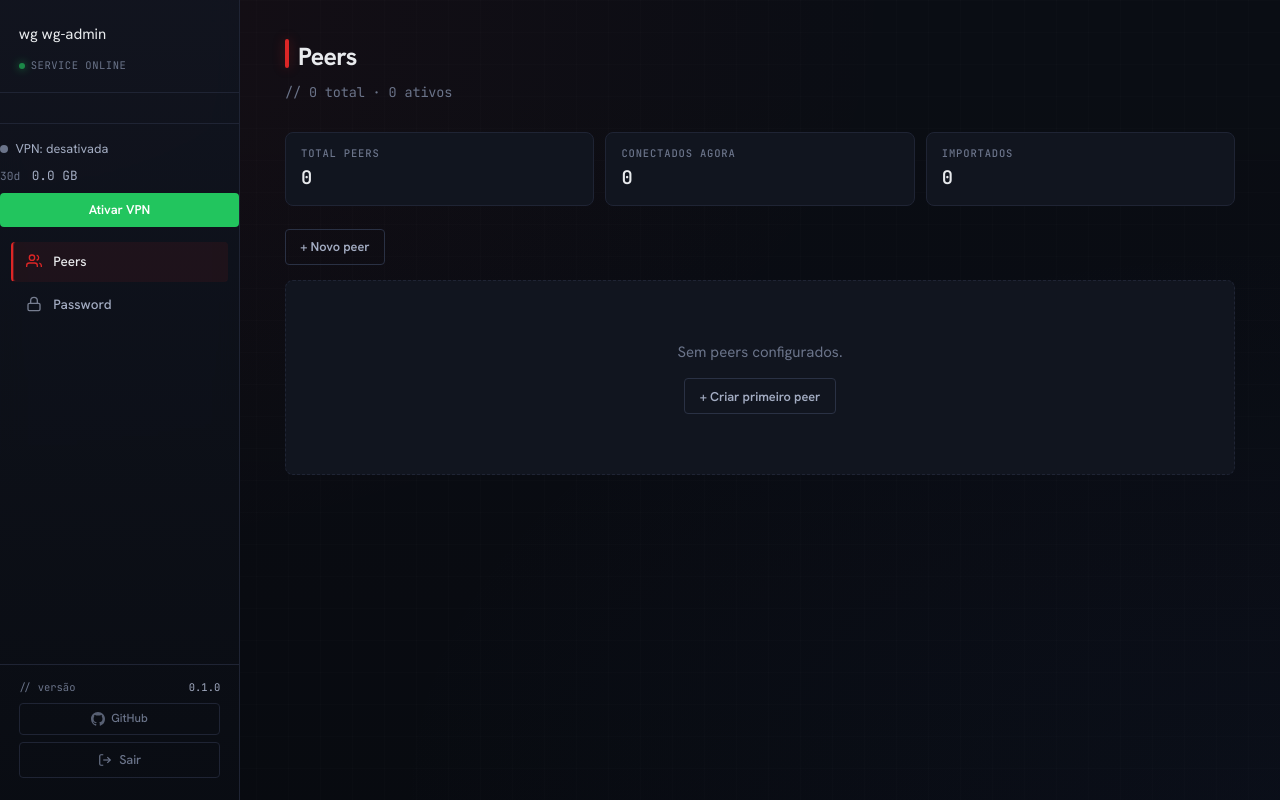
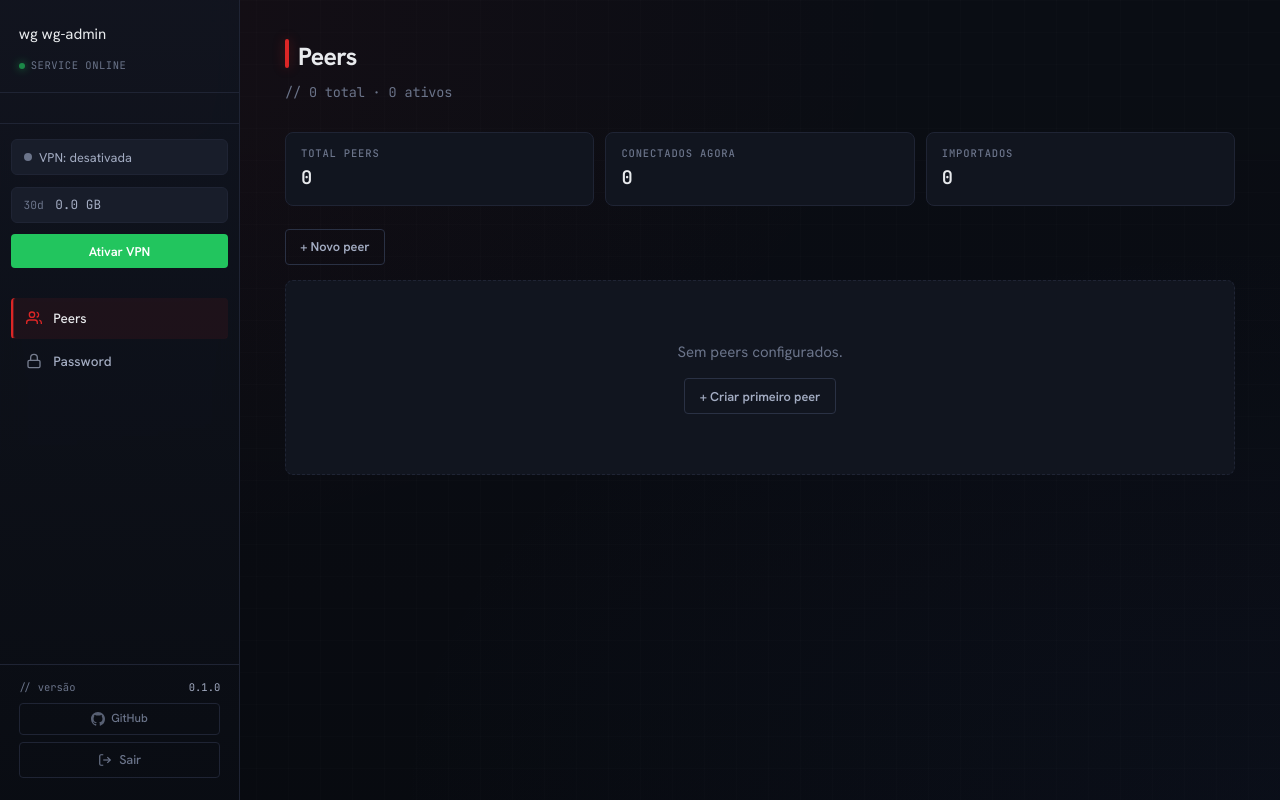
Before and after one commit to joaopaulooooo/wg-admin, a Flask app: page /peers in a window 1280 px wide. Run offline with Flask 3, Linux system fonts and the light colour scheme; the visitor is signed in with stand-in values (Sample User, id 1); parts of the project's set-up code (start-up, migrations or seed data) failed here and were passed over.

Commit message:
fix(install): enable wg-quick@wg0 + wait-for-network drop-in
The installer was only running `systemctl start wg-quick@wg0`, never
`enable`. After a reboot the VPN stayed down, and the panel sidebar
showed "VPN: desativada" until manually re-activated.

Adds:
- `systemctl enable wg-quick@wg0` (auto-start on boot)
- drop-in at /etc/systemd/system/wg-quick@wg0.service.d/10-wait-for-network.conf
  with After=network-online.target + ExecStartPre=/bin/sleep 3 to avoid
  boot races where wg-quick tries to come up before the network is ready

Also a small visual tweak: sidebar VPN-status and quota-display get
padding + elevated background so they read as a clear "stats block"
above the kill-switch button.

Co-Authored-By: Claude Opus 4.7 <noreply@anthropic.com>

```diff
--- a/static/style.css
+++ b/static/style.css
@@ -1096,14 +1096,18 @@ details p {
 /* === SIDEBAR VPN KILL SWITCH === */
 .sidebar-vpn {
   margin: 1rem 0;
-  padding-top: 1rem;
+  padding: 1rem 0.75rem;
   border-top: 1px solid var(--border-subtle);
 }
 .sidebar-vpn .vpn-status {
   display: flex;
   align-items: center;
   gap: 0.5rem;
-  margin-bottom: 0.5rem;
+  margin-bottom: 0.75rem;
+  padding: 0.5rem 0.75rem;
+  background: var(--bg-elevated);
+  border: 1px solid var(--border-subtle);
+  border-radius: 6px;
   font-size: 0.85rem;
   color: var(--text-secondary);
 }
@@ -1121,9 +1125,14 @@ details p {
   background: var(--text-muted);
 }
 .sidebar-vpn .quota-display {
+  display: block;
+  padding: 0.5rem 0.75rem;
+  background: var(--bg-elevated);
+  border: 1px solid var(--border-subtle);
+  border-radius: 6px;
+  margin-bottom: 0.75rem;
   font-family: var(--font-mono);
   font-size: 0.85rem;
-  margin-bottom: 0.5rem;
   color: var(--text-secondary);
 }
 .sidebar-vpn .quota-display.danger {
```
Also changed, not shown: CHANGELOG.md, 1 other file.
